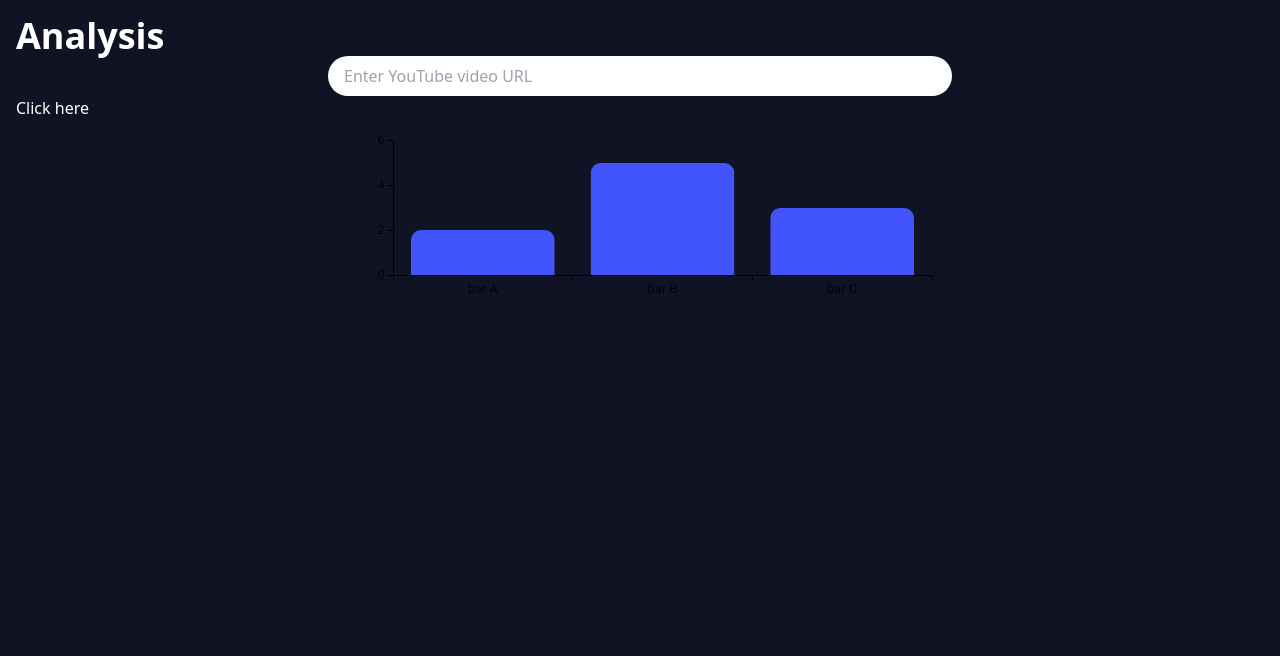
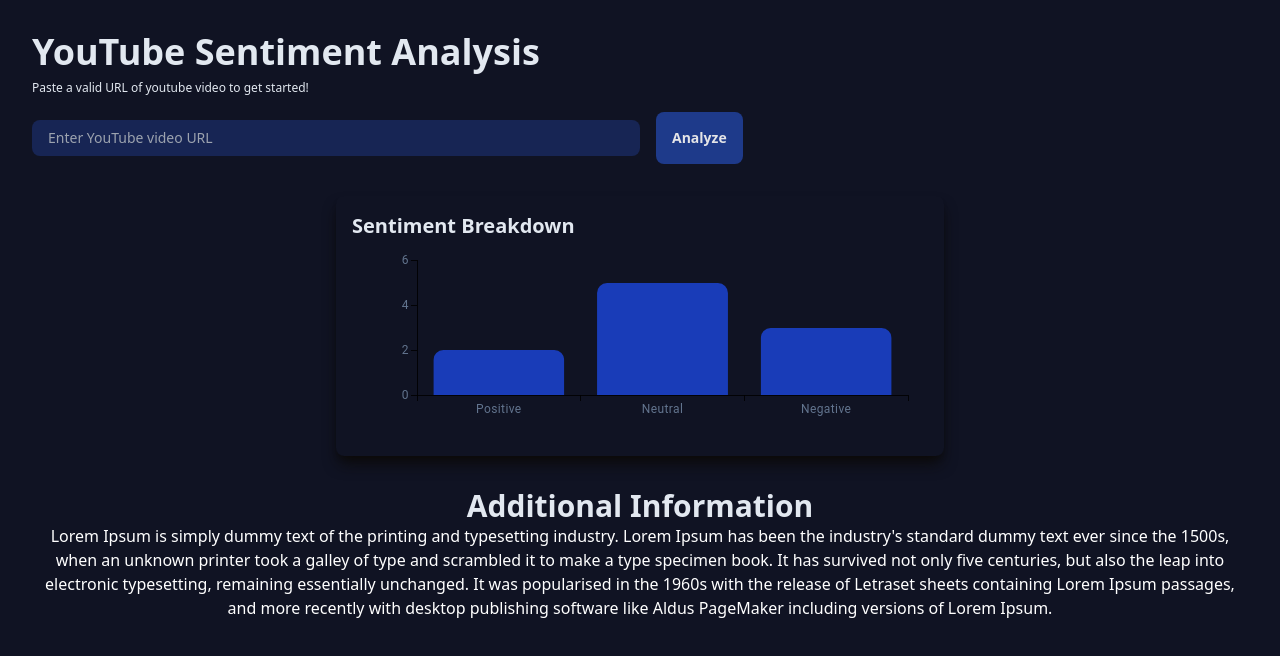
Before and after one commit to antonnprince/Sentiment-Analysis, a React (Vite) app in the folder frontend/: page /analysis in a window 1280 px wide. Shown: the top 656 px of the page. Built offline with nearby package versions, Linux system fonts and the light colour scheme.

Commit message:
analysis page UI

```diff
--- a/frontend/src/Analysis.jsx
+++ b/frontend/src/Analysis.jsx
@@ -16,41 +16,59 @@
     }
 
   return (
-    <div className=' bg-[#101323] h-screen p-4 pb-8'>
-      <h1 className='font-bold text-4xl'>Analysis</h1>
+    <div className=' bg-[#101323] h-screen px-4 sm:px-8 py-8'>
+      <h1 className='font-bold text-2xl sm:text-4xl text-slate-200'>YouTube Sentiment Analysis</h1>
+              <p className=' pt-2 pb-4 text-slate-200 text-xs sm:text-md '>Paste a valid URL of youtube video to get started! </p>
 
-      <div className='w-full justify-center'>
+      <div className='w-full flex flex-col md:flex-row'>
         <input
-          className="w-3/4 sm:w-1/2  flex py-2 px-4 focus:outline-none text-slate-600 rounded-full mx-auto"
+          className="w-full md:w-1/2 bg-blue-950 py-2 text-sm sm:text-md my-2 px-4 focus:outline-none text-slate-300 rounded-lg"
           type='text'
           placeholder='Enter YouTube video URL'
           onChange={(e)=>setUrl(e.target.value)}
         />
+
+          <button
+          className='text-zinc-200 w-1/2 md:w-fit text-sm sm:text-md font-semibold bg-blue-900 px-4 py-1 mx-auto md:mx-4 rounded-lg'
+          onClick={()=>formatUrl(url)}>
+            Analyze
+          </button>
       </div>
 
-      <button
-      onClick={()=>formatUrl(url)}
-      >
-        Click here
-      </button>
-      <div className='w-1/2 mx-auto'>
+      <div className='w-full lg:w-1/2 mx-auto my-8 p-4 rounded-lg shadow-stone-950 shadow-lg'>
+      <h1 className='text-center sm:text-left font-bold text-xl text-slate-200'>Sentiment Breakdown</h1>
           <BarChart
           borderRadius={10}
-            xAxis={[
+             xAxis={[
               {
                 id: 'barCategories',
-                data: ['bar A', 'bar B', 'bar C'],
-              },
-            ]}
+                data: ['Positive ', 'Neutral', 'Negative'],
+                sx: {
+                  '.MuiChartsAxis-tickLabel': { fill: '#62748e' },
+                  },
+                },
+              ]}
+              yAxis={[
+                {
+                  sx: {
+                    '.MuiChartsAxis-tickLabel': { fill: '#62748e' }, // y-axis label color (if present)
+                  },
+                },
+              ]}
             series={[
               {
                 data: [2, 5, 3],
+                color: '#193cb8',
               },
             ]}
             height={200}
           />
       </div>
 
+      <div className='flex flex-col mx-auto'>
+        <h2 className='font-bold text-xl text-center sm:text-3xl text-slate-200'>Additional Information</h2>
+            <p className=' text-center'>Lorem Ipsum is simply dummy text of the printing and typesetting industry. Lorem Ipsum has been the industry's standard dummy text ever since the 1500s, when an unknown printer took a galley of type and scrambled it to make a type specimen book. It has survived not only five centuries, but also the leap into electronic typesetting, remaining essentially unchanged. It was popularised in the 1960s with the release of Letraset sheets containing Lorem Ipsum passages, and more recently with desktop publishing software like Aldus PageMaker including versions of Lorem Ipsum.</p>
+      </div>
     </div>
   )
 }
--- a/frontend/src/Features.jsx
+++ b/frontend/src/Features.jsx
@@ -1,18 +1,21 @@
 import React from 'react'
 
 const Features = () => {
+const features = [
+    {
+        "title": "Sentiment Breakdown",
+        "description": "Get a detailed breakdown of positive, neutral, and negative sentiments in your video's comments. Visualize sentiment distribution using charts, track changes over time, and identify sentiment spikes during key moments of your video."
+    },
+    {
+        "title": "Sentiment Summarizer",
+        "description": "Automatically generate concise summaries of the overall viewer sentiment. Understand the key emotional tone of your audience at a glance and get short, paragraph-level takeaways representing collective opinions."
+    },
+    {
+        "title": "Common Queries",
+        "description": "Identify frequently asked questions or recurring topics from your video's comments. Understand what your viewers are curious about, what confuses them, or what they expect in future videos—ideal for content planning and improving engagement."
+    }
+];
 
-    const features=[
-        {"title":"Sentiment Breakdown",
-            "description":"Get a detailed breakdown of positive, neutral and negative sentiments in your video's comments"
-        },
-        {"title":"Sentiment Summarizer",
-            "description":"Get a detailed breakdown of positive, neutral and negative sentiments in your video's comments"
-        },
-        {"title":"Common Queries",
-            "description":"Get a detailed breakdown of positive, neutral and negative sentiments in your video's comments"
-        }
-    ]
 
   return (
     <div className='mx-auto w-3/4 mt-8 py-4'>
--- a/frontend/src/Hero.jsx
+++ b/frontend/src/Hero.jsx
@@ -1,5 +1,6 @@
 import React from 'react'
 import { ButtonComponent } from './components/ui/ButtonComponent'
+import { Link } from 'react-router-dom'
 
 const Hero = () => {
   return (
@@ -13,6 +14,7 @@
             Just enter the link and hit <span className='text-sky-400 font-semibold'>analyze</span>
         </p>
         <ButtonComponent text={"Analyze"} link={"/analysis"}/>
+
     </div>
   )
 }
```
